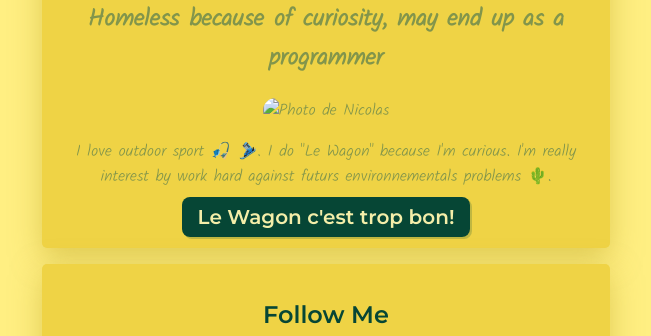
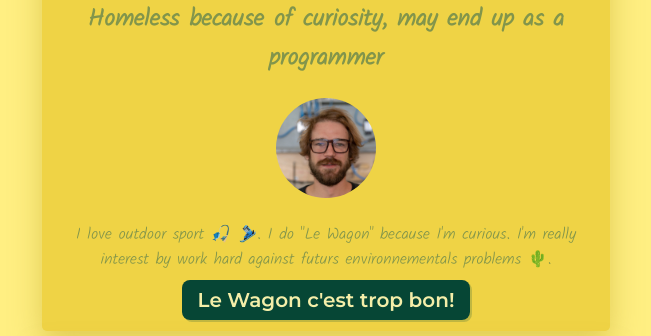
Before and after one commit to Johnnymancha/profile, a plain HTML site: page index.html in a window 1280 px wide. Shown: the part 114-450 px from the top of the page, without its empty margins (314-965 px from the left). Drawn offline with Linux system fonts and the light colour scheme; the site is published under a folder, as on GitHub Pages, so addresses that start at the root find nothing.

Commit message:
la photo marche

```diff
--- a/index.html
+++ b/index.html
@@ -18,7 +18,7 @@
     <div class="card textcenter">
       <h1>Hello World I'm Nicolas!! 👻</h1>
       <h2 id="description">Homeless because of curiosity, may end up as a programmer</h2>
-      <img src="/images/photo2.jpeg" width= 100px alt="Photo de Nicolas" id="myphoto">
+      <img src="images/photo2.jpeg" width= 100px alt="Photo de Nicolas" id="myphoto">
       <p>I love outdoor sport 🎣 🎿. I do "Le Wagon" because I'm curious. I'm really interest by work hard against futurs environnementals problems 🌵. </p>
       <a href="https://www.lewagon.com" target="_blank" class="btn-LeWagon">Le Wagon c'est trop bon!</a>
     </div>
```
